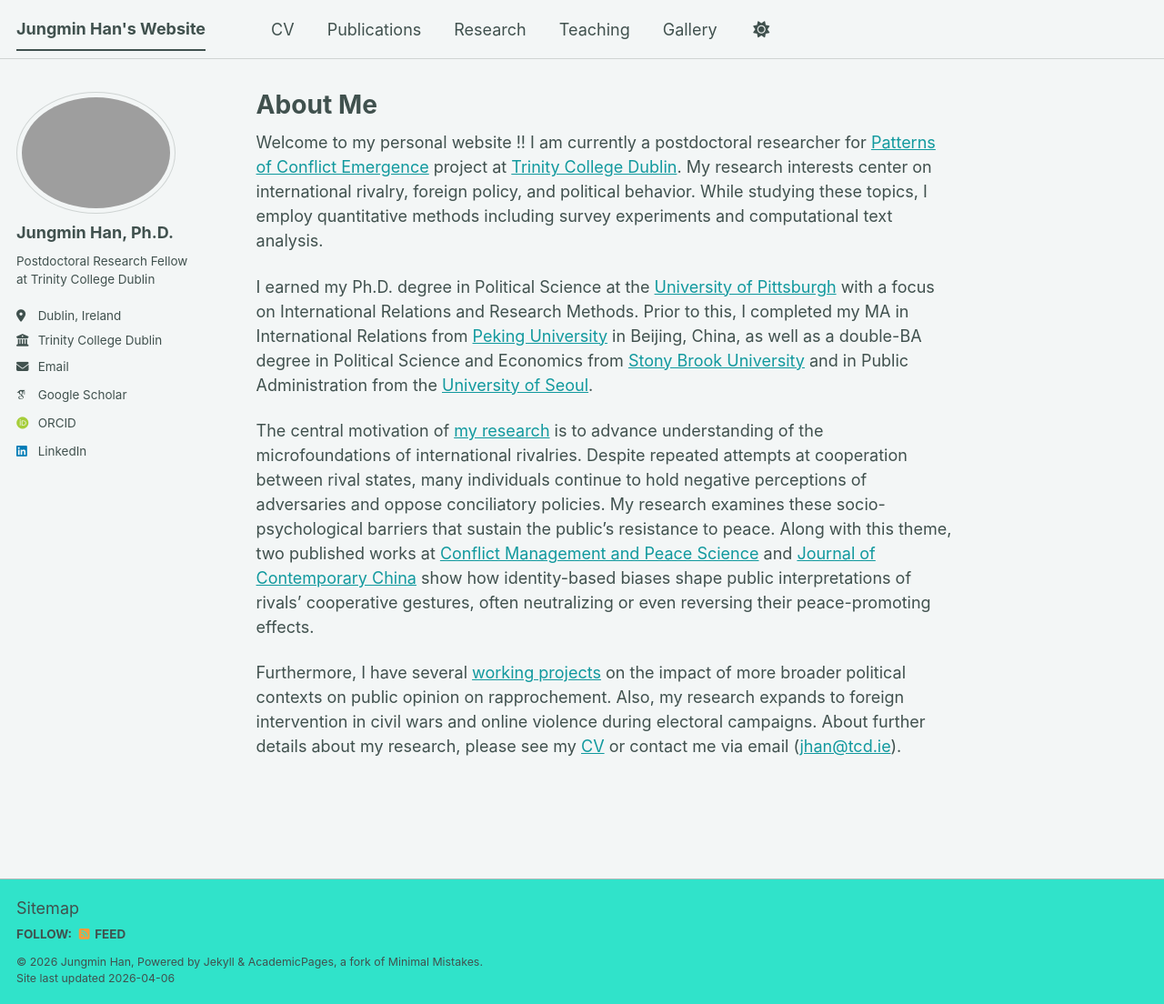
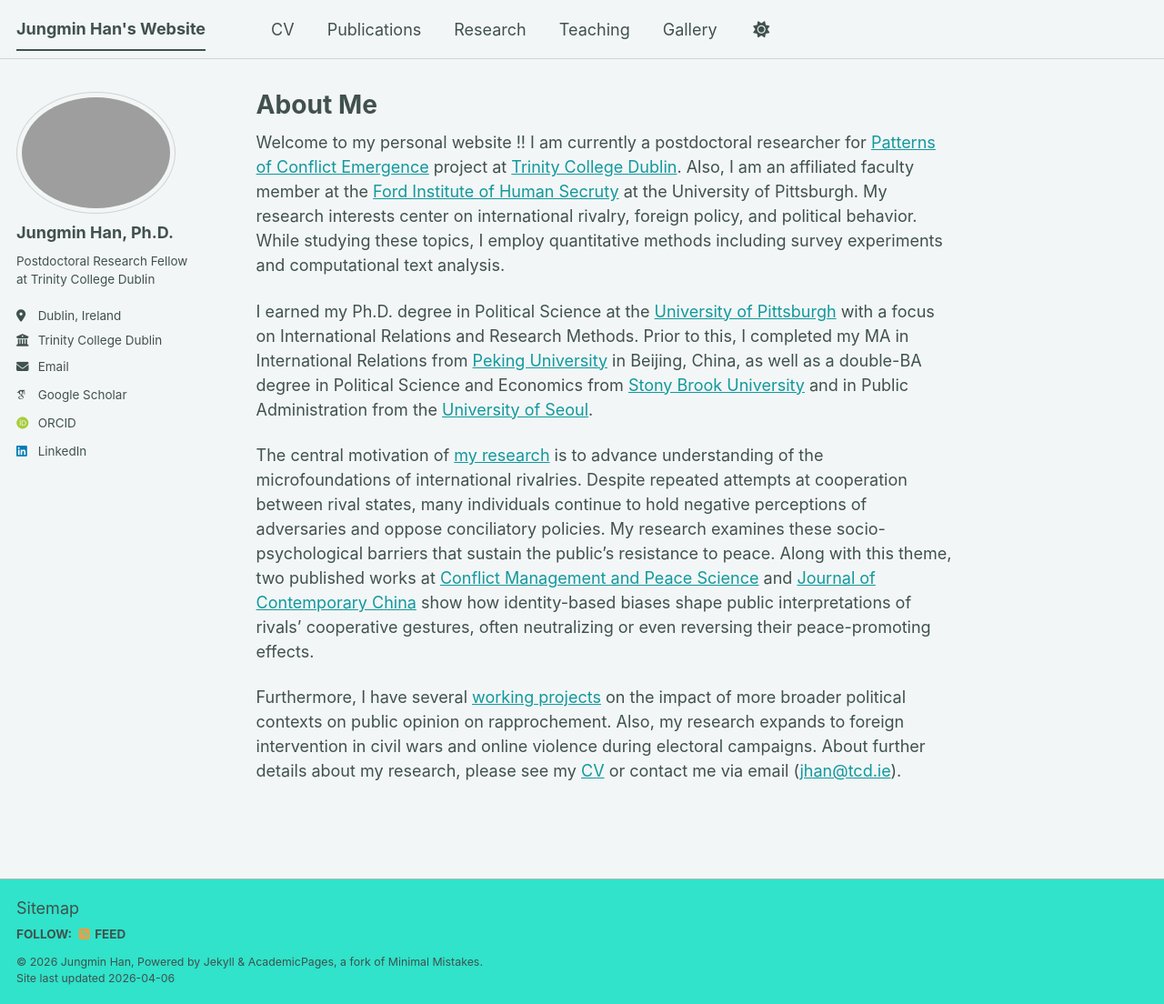
Before and after one commit to jungmin-lawrence-han/jungmin-lawrence-han.github.io, a Jekyll site: the page built from _pages/about.md, in a window 1280 px wide and 1104 px high. Shown: the whole window at 91% size. Built offline with Jekyll 4.4.1, drawn with Linux system fonts in a browser that asks for light colours; some web fonts are replaced; a script bundle is joined from its source files by our own code; library files that are not in the unit come from our copies.

Commit message:
Update about.md

```diff
--- a/_pages/about.md
+++ b/_pages/about.md
@@ -7,7 +7,7 @@
   - /about.html
 ---
 
-Welcome to my personal website !! I am currently a postdoctoral researcher for [Patterns of Conflict Emergence](https://forecastlab.org) project at [Trinity College Dublin](https://www.tcd.ie/Political_Science/). My research interests center on international rivalry, foreign policy, and political behavior. While studying these topics, I employ quantitative methods including survey experiments and computational text analysis.
+Welcome to my personal website !! I am currently a postdoctoral researcher for [Patterns of Conflict Emergence](https://forecastlab.org) project at [Trinity College Dublin](https://www.tcd.ie/Political_Science/). Also, I am an affiliated faculty member at the [Ford Institute of Human Secruty](https://www.fordinstitute.pitt.edu) at the University of Pittsburgh. My research interests center on international rivalry, foreign policy, and political behavior. While studying these topics, I employ quantitative methods including survey experiments and computational text analysis.
 
 I earned my Ph.D. degree in Political Science at the [University of Pittsburgh](https://www.polisci.pitt.edu) with a focus on International Relations and Research Methods. Prior to this, I completed my MA in International Relations from [Peking University](https://www.sis.pku.edu.cn/en/) in Beijing, China, as well as a double-BA degree in Political Science and Economics from [Stony Brook University](https://www.stonybrook.edu) and in Public Administration from the [University of Seoul](https://www.uos.ac.kr/eng/web/main).
 
```
